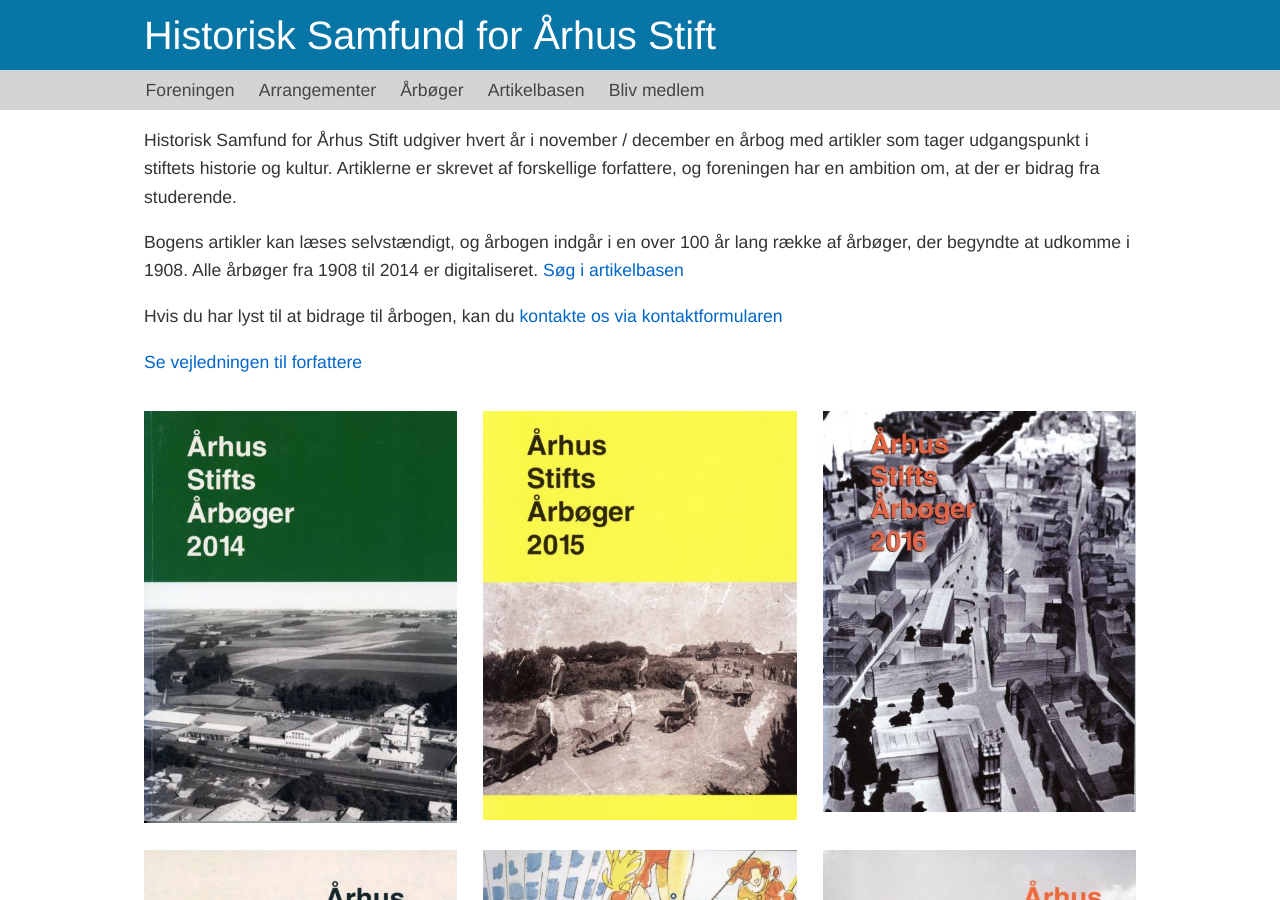
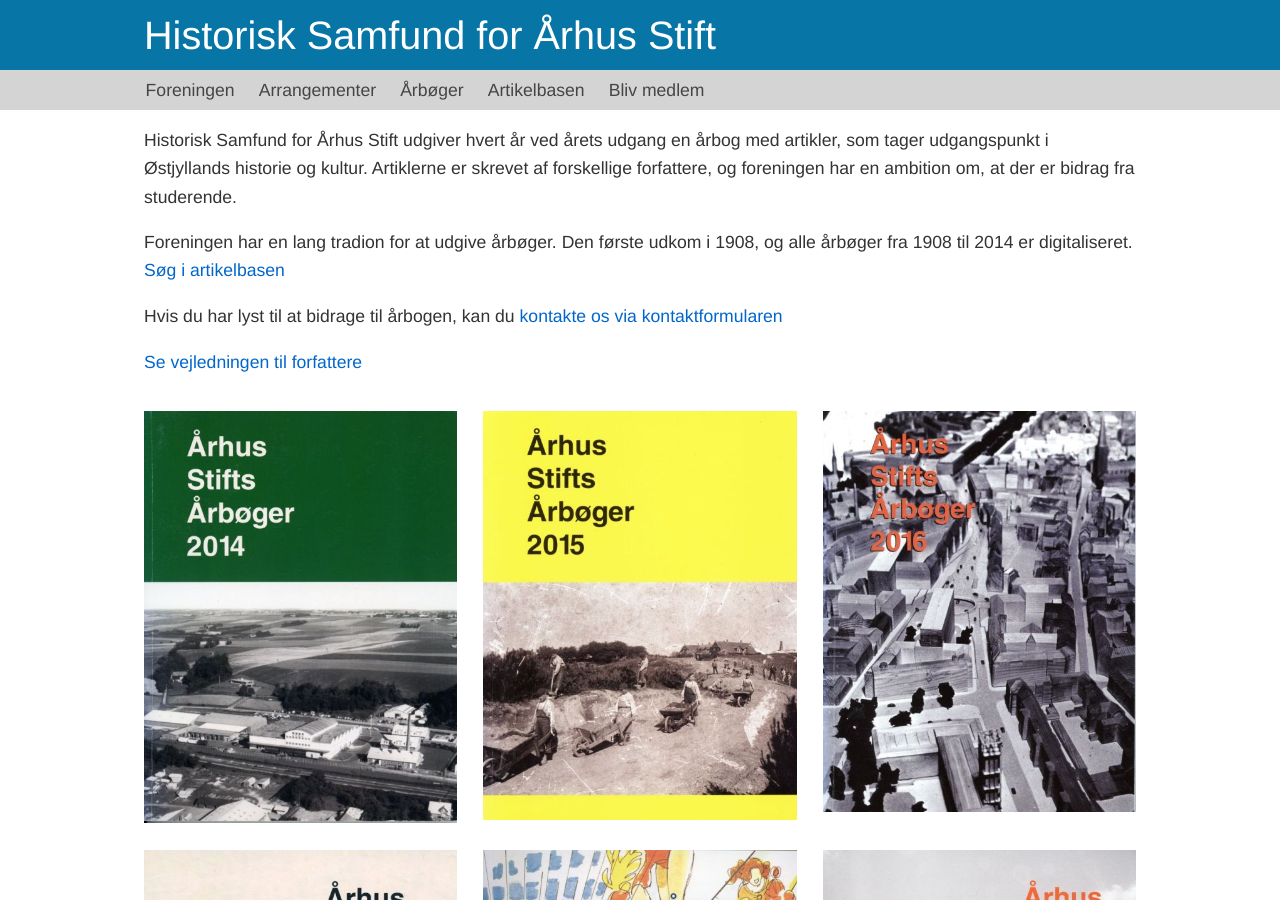
Before and after one commit to guldhorn/historisk-samfund, a Jekyll site: the page built from aarboeger/index.md, in a window 1280 px wide and 900 px high. Built offline with Jekyll 4.4.1, drawn with Linux system fonts in a browser that asks for light colours.

Commit message:
Update index.md
tekstrettelser

```diff
--- a/aarboeger/index.md
+++ b/aarboeger/index.md
@@ -5,8 +5,8 @@ title: Årbøger
 
 <div class="yearbook-intro">
     <div>
-        <p>Historisk Samfund for Århus Stift udgiver hvert år i november / december en årbog med artikler som tager udgangspunkt i stiftets historie og kultur. Artiklerne er skrevet af forskellige forfattere, og foreningen har en ambition om, at der er bidrag fra studerende.</p>
-        <p>Bogens artikler kan læses selvstændigt, og årbogen indgår i en over 100 år lang række af årbøger, der begyndte at udkomme i 1908. Alle årbøger fra 1908 til 2014 er digitaliseret. <a href="{{ 'artikler' | relative_url }}">Søg i artikelbasen</a></p>
+        <p>Historisk Samfund for Århus Stift udgiver hvert år ved årets udgang en årbog med artikler, som tager udgangspunkt i Østjyllands historie og kultur. Artiklerne er skrevet af forskellige forfattere, og foreningen har en ambition om, at der er bidrag fra studerende.</p>
+        <p>Foreningen har en lang tradion for at udgive årbøger. Den første udkom i 1908, og alle årbøger fra 1908 til 2014 er digitaliseret. <a href="{{ 'artikler' | relative_url }}">Søg i artikelbasen</a></p>
     </div>
     <div>
         <p>Hvis du har lyst til at bidrage til årbogen, kan du <a href="{{ 'kontakt' | relative_url }}">kontakte os via kontaktformularen</a></p>
```
